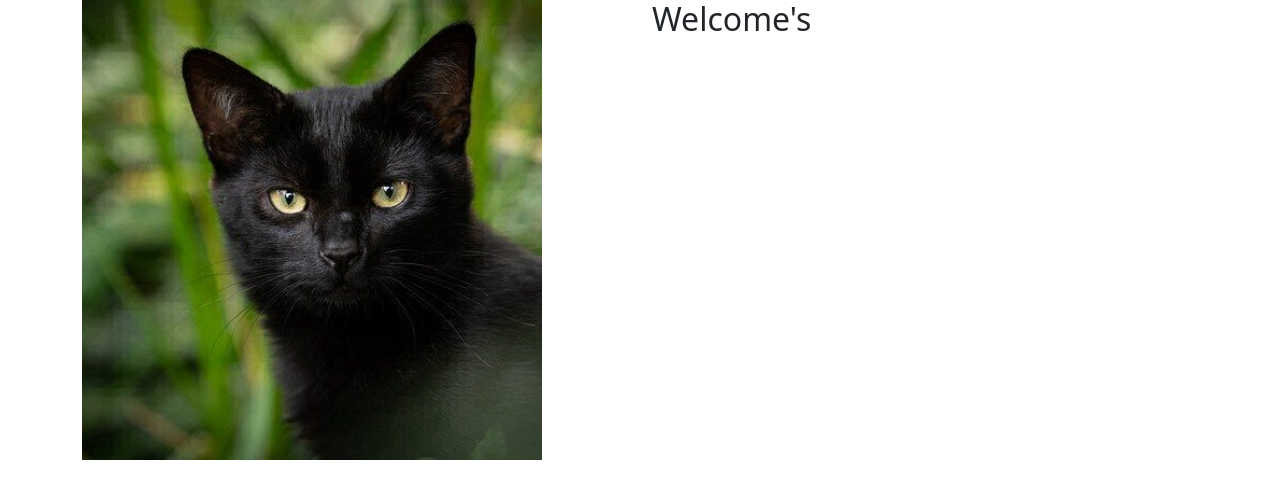
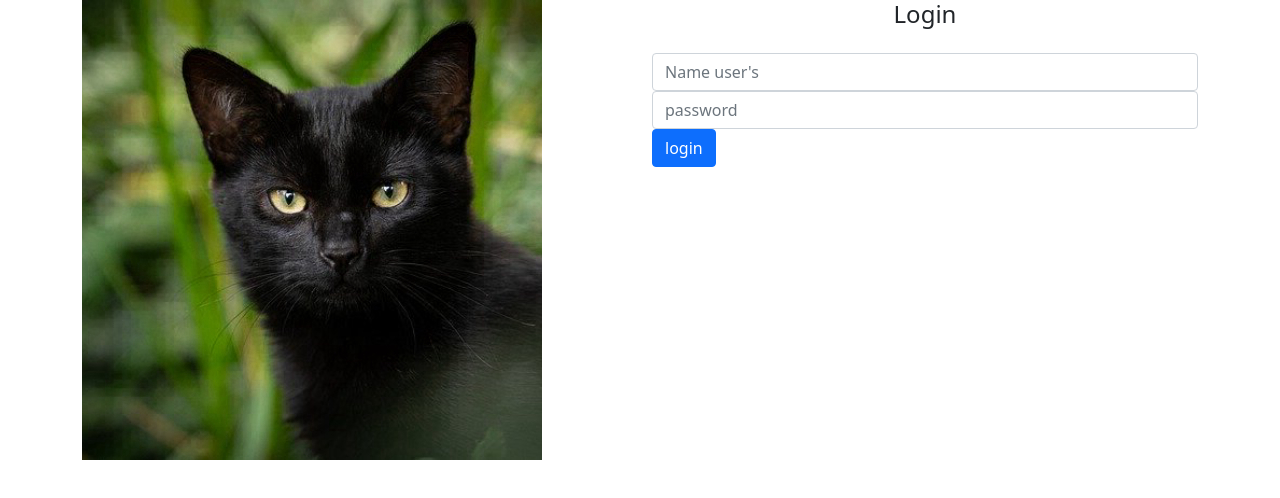
Before and after one commit to josiasmartins/gatitobook-angular, an Angular app: page /home in a window 1280 px wide. Shown: the top 498 px of the page. Built offline with nearby package versions, Linux system fonts and the light colour scheme.

Commit message:
feat: adicionado o componente de login

```diff
--- a/src/app/app.component.html
+++ b/src/app/app.component.html
@@ -1,2 +1,2 @@
-<!-- laizy-loading: carregamento sobre demanda -->
+<!-- laizy-loading: carregamento sob demanda -->
 <router-outlet></router-outlet>
--- a/src/app/home/home.component.html
+++ b/src/app/home/home.component.html
@@ -4,7 +4,7 @@
       <img class="img-fluid d-none d-sm-block" src="../../assets/home-gato-preto.jpg" alt="Imagem de um gato preto">
     </div>
     <div class="col-md-6">
-      <h2>Welcome's</h2>
+      <router-outlet></router-outlet>
     </div>
   </div>
 </div>
--- a/src/app/home/home.module.ts
+++ b/src/app/home/home.module.ts
@@ -3,11 +3,13 @@
 
 import { HomeRoutingModule } from './home-routing.module';
 import { HomeComponent } from './home.component';
+import { LoginComponent } from './login/login.component';
 
 
 @NgModule({
   declarations: [
-    HomeComponent
+    HomeComponent,
+    LoginComponent
   ],
   imports: [
     CommonModule,
--- /dev/null
+++ b/src/app/home/login/login.component.html
@@ -0,0 +1,13 @@
+<h4 class="text-center">Login</h4>
+
+<form class="form mt-4">
+  <div class="form-group">
+    <input class="form-control" placeholder="Name user's">
+  </div>
+
+  <div class="form-group">
+    <input type="password" class="form-control" placeholder="password">
+  </div>
+
+  <button type="submit" class="btn btn-primary btn-block">login</button>
+</form>
--- /dev/null
+++ b/src/app/home/login/login.component.ts
@@ -0,0 +1,15 @@
+import { Component, OnInit } from '@angular/core';
+
+@Component({
+  selector: 'app-login',
+  templateUrl: './login.component.html',
+  styleUrls: ['./login.component.css']
+})
+export class LoginComponent implements OnInit {
+
+  constructor() { }
+
+  ngOnInit(): void {
+  }
+
+}
```
Also changed, not shown: src/app/home/home-routing.module.ts (+8 -1 lines), src/app/home/login/login.component.css (added), 1 other file (tests, documents, lock files or other folders).
